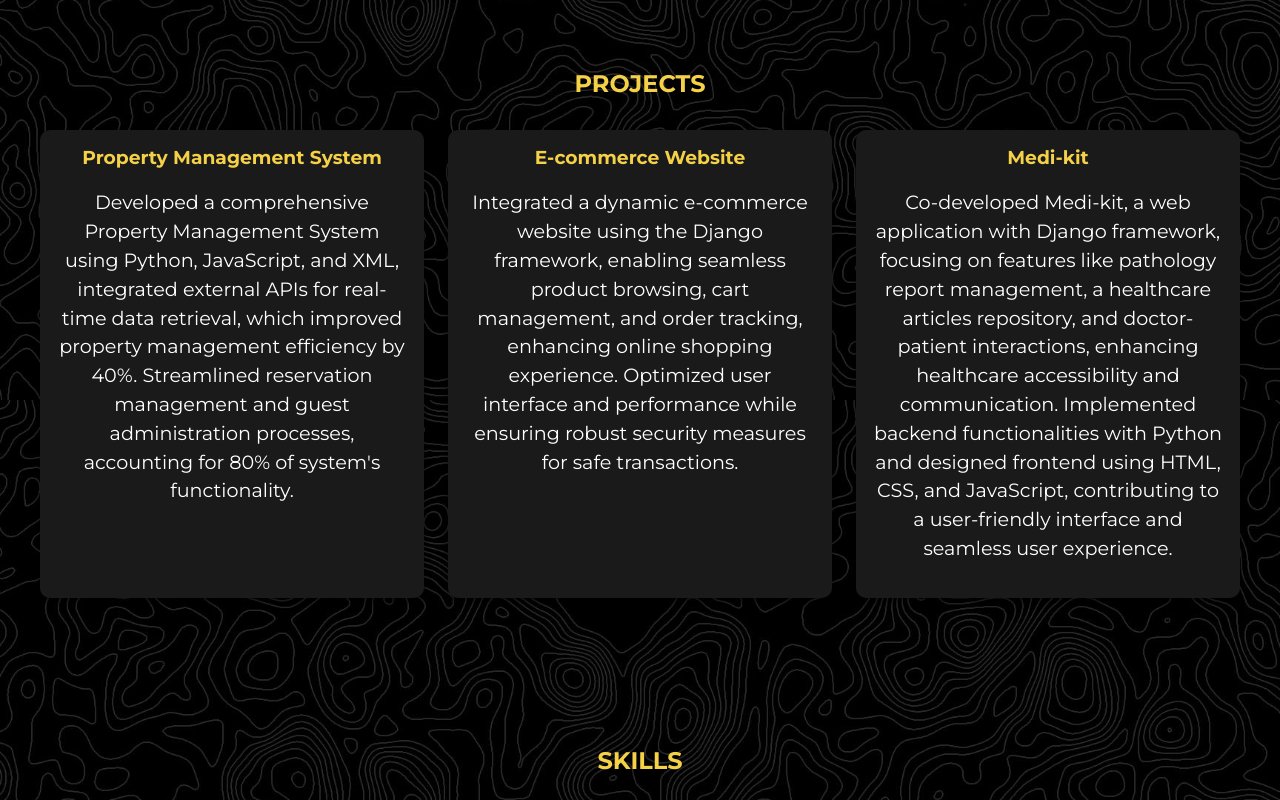
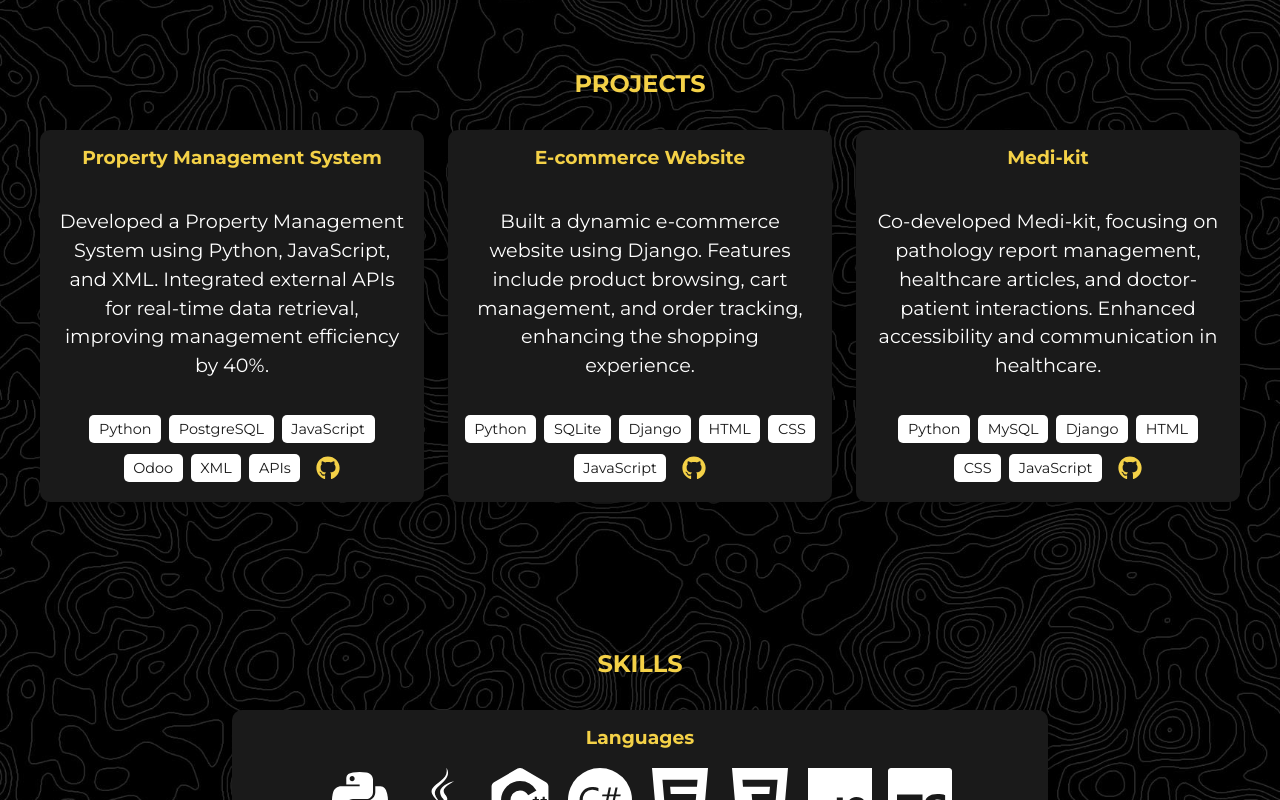
Before and after one commit to VaibhavMonpara/portfolio-website, a React (Create React App) app: page / in a window 1280 px wide. Shown: the part 2000-2800 px from the top of the page. Built offline with nearby package versions, Linux system fonts and the light colour scheme.

Commit message:
update in project ans skills section

```diff
--- a/src/components/Projects.js
+++ b/src/components/Projects.js
@@ -1,5 +1,6 @@
 import React from "react";
 import "../styles/Projects.css";
+import { FaGithub } from "react-icons/fa";
 
 const Projects = () => {
   return (
@@ -10,34 +11,74 @@ const Projects = () => {
           <div className="card">
             <h3>Property Management System</h3>
             <p>
-              Developed a comprehensive Property Management System using Python,
-              JavaScript, and XML, integrated external APIs for real- time data
-              retrieval, which improved property management efficiency by 40%.
-              Streamlined reservation management and guest administration
-              processes, accounting for 80% of system's functionality.
+              Developed a Property Management System using Python, JavaScript,
+              and XML. Integrated external APIs for real-time data retrieval,
+              improving management efficiency by 40%.
             </p>
+            <div className="skills-used">
+              <span className="skill-badge">Python</span>
+              <span className="skill-badge">PostgreSQL</span>
+              <span className="skill-badge">JavaScript</span>
+              <span className="skill-badge">Odoo</span>
+              <span className="skill-badge">XML</span>
+              <span className="skill-badge">APIs</span>
+              <a
+                href="https://github.com/VaibhavMonpara/pms"
+                target="_blank"
+                rel="noopener noreferrer"
+                className="github-link"
+              >
+                <FaGithub />
+              </a>
+            </div>
           </div>
           <div className="card">
             <h3>E-commerce Website</h3>
             <p>
-              Integrated a dynamic e-commerce website using the Django
-              framework, enabling seamless product browsing, cart management,
-              and order tracking, enhancing online shopping experience.
-              Optimized user interface and performance while ensuring robust
-              security measures for safe transactions.
+              Built a dynamic e-commerce website using Django. Features include
+              product browsing, cart management, and order tracking, enhancing
+              the shopping experience.
             </p>
+            <div className="skills-used">
+              <span className="skill-badge">Python</span>
+              <span className="skill-badge">SQLite</span>
+              <span className="skill-badge">Django</span>
+              <span className="skill-badge">HTML</span>
+              <span className="skill-badge">CSS</span>
+              <span className="skill-badge">JavaScript</span>
+              <a
+                href="https://github.com/VaibhavMonpara/MyAwesomeCart"
+                target="_blank"
+                rel="noopener noreferrer"
+                className="github-link"
+              >
+                <FaGithub />
+              </a>
+            </div>
           </div>
           <div className="card">
             <h3>Medi-kit</h3>
             <p>
-              Co-developed Medi-kit, a web application with Django framework,
-              focusing on features like pathology report management, a
-              healthcare articles repository, and doctor-patient interactions,
-              enhancing healthcare accessibility and communication.
-              Implemented backend functionalities with Python and designed
-              frontend using HTML, CSS, and JavaScript, contributing to a
-              user-friendly interface and seamless user experience.
+              Co-developed Medi-kit, focusing on pathology report management,
+              healthcare articles, and doctor-patient interactions. Enhanced
+              accessibility and communication in healthcare.
             </p>
+            <div className="skills-used">
+              <span className="skill-badge">Python</span>
+              <span className="skill-badge">MySQL</span>
+              <span className="skill-badge">Django</span>
+              <span className="skill-badge">HTML</span>
+              <span className="skill-badge">CSS</span>
+              <span className="skill-badge">JavaScript</span>
+              <a
+                href="https://github.com/VaibhavMonpara"
+                target="_blank"
+                rel="noopener noreferrer"
+                className="github-link"
+              >
+                <FaGithub />
+              </a>
+            </div>
           </div>
         </div>
       </div>
--- a/src/components/Skills.js
+++ b/src/components/Skills.js
@@ -30,7 +30,7 @@ import {
   SiFigma,
   SiFlask,
   SiPostman,
-  SiMongodb
+  SiMongodb,
 } from "react-icons/si";
 import "../styles/Skills.css";
 
--- a/src/styles/Projects.css
+++ b/src/styles/Projects.css
@@ -22,10 +22,13 @@
   border-radius: 10px;
   box-shadow: 0 4px 8px rgba(0, 0, 0, 0.5);
   transition: transform 0.3s, box-shadow 0.3s;
+  display: flex;
+  flex-direction: column;
+  justify-content: space-between;
 }
 
 .card:hover {
-  transform: translateY(-5px);
+  transform: scale(1.8);
   box-shadow: 0 6px 12px rgba(0, 0, 0, 0.6);
 }
 
@@ -33,3 +36,42 @@
   margin-top: 0;
   color: #f4d147;
 }
+
+.skills-used {
+  display: flex;
+  flex-wrap: wrap;
+  gap: 0.5rem;
+  justify-content: center;
+  align-items: center;
+  margin-top: 1rem;
+}
+
+.skill-badge {
+  background: white;
+  color: #1a1a1a;
+  padding: 0.3rem 0.6rem;
+  border-radius: 5px;
+  font-size: 0.9rem;
+}
+
+.skill-badge:hover {
+  background: #f4d147;
+  color: #1a1a1a;
+  padding: 0.3rem 0.6rem;
+  border-radius: 5px;
+  font-size: 0.9rem;
+}
+
+.github-link {
+  color: #f4d147;
+  font-size: 1.5rem;
+  margin-left: 0.5rem;
+  transition: color 0.3s transform 0.3s, box-shadow 0.3s;
+  padding-top: 0.3rem;
+}
+
+.github-link:hover {
+  color: #e6b800;
+  transform: scale(1.3);
+  box-shadow: 0 8px 16px rgba(0, 0, 0, 0.5);
+}
--- a/src/styles/Skills.css
+++ b/src/styles/Skills.css
@@ -68,6 +68,7 @@
 
 .skill-item:hover .icon {
   transform: scale(1.15); /* Slightly larger on hover */
+  color: #f4d147;
 }
 
 .skill-item:hover .skill-name {
```
